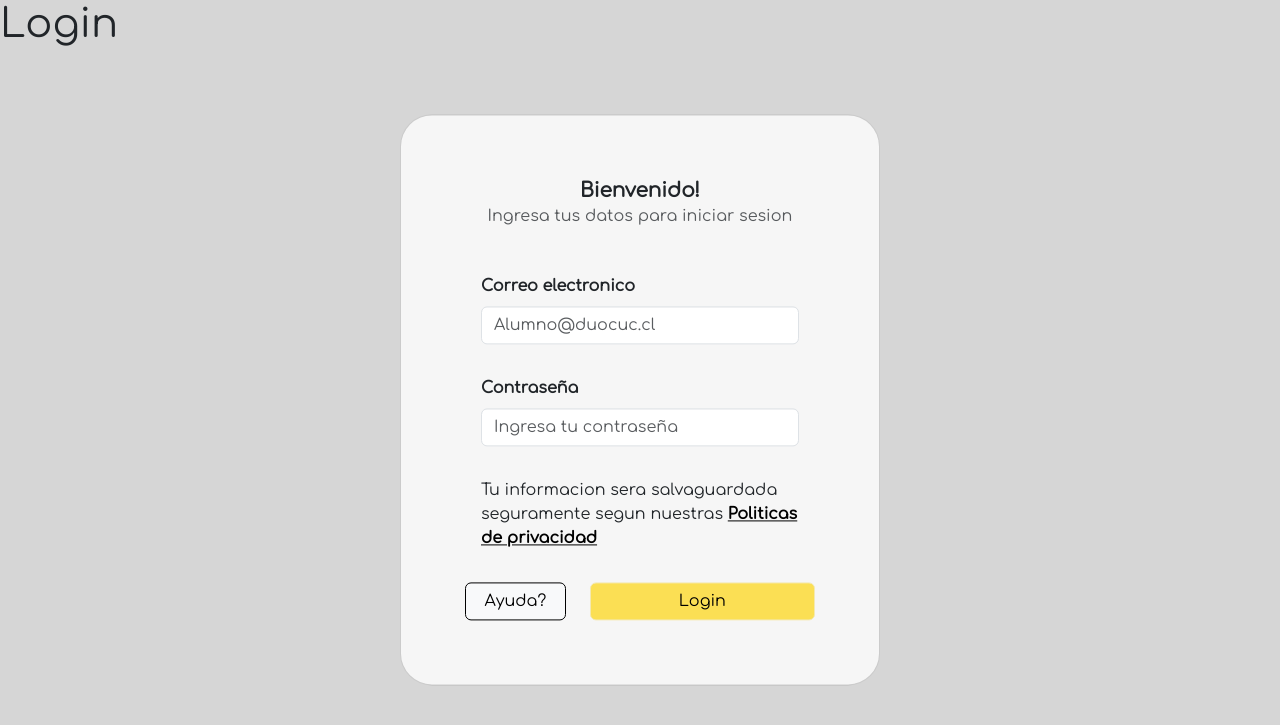
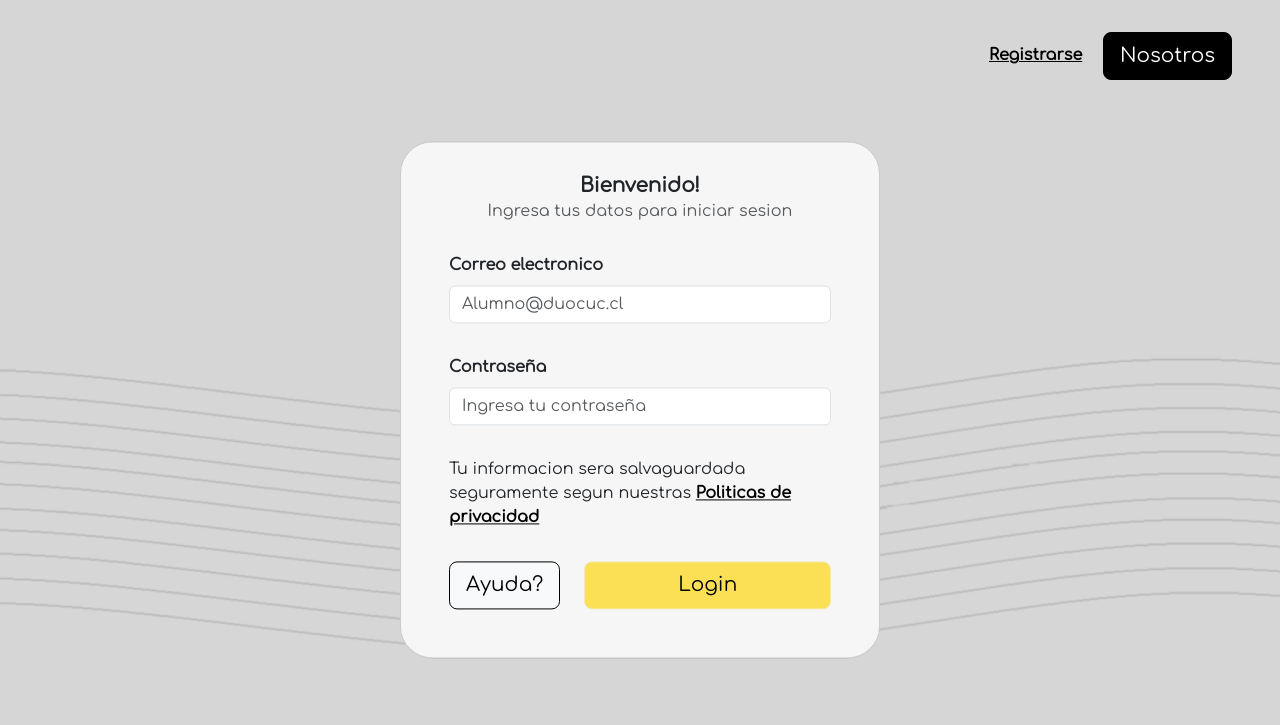
Before and after one commit to kevesc16/Clases-Ya, a Django app: page / in a window 1280 px wide. Shown: the top 725 px of the page. Run offline with Django 4.2, Linux system fonts and the light colour scheme.

Commit message:
avanzando login

```diff
--- a/Sitio/static/css/login.css
+++ b/Sitio/static/css/login.css
@@ -1,5 +1,7 @@
 body {
-    background: #d6d6d6;
+    background-image: url("/static/img/loginBackground.png");
+    background-position: 50% 12%;
+
 }
 
 .customCard{
@@ -8,7 +10,7 @@ body {
     top: 50%;
     left: 50%;
     transform: translate(-50%, -50%);
-    padding: 4rem;
+    padding: 2rem;
     border-radius: 2rem;
 }
 
@@ -20,7 +22,7 @@ body {
 
 .customSubtitle {
     text-align: center;
-    margin-bottom: 2rem;
+    margin-bottom: 1rem;
 }
 
 .customInput {
@@ -48,3 +50,22 @@ body {
     background-color: #fbdf54;
     border-color: #f4e9b2;
 }
+
+.botonTop {
+    background-color: black;
+    border-color: black;
+}
+
+.contenedorTop {
+    margin-top: 2rem;
+    margin-right: 3rem;
+    position: absolute;
+    top: 0;
+    right: 0;
+}
+
+.vinculoRegistro {
+    color: black;
+    font-weight: bold;
+    margin-right: 1rem;
+}
--- a/Sitio/templates/login.html
+++ b/Sitio/templates/login.html
@@ -3,13 +3,15 @@
 
 {% block head %}
   <title>Login</title>
-
   <link href="https://cdn.jsdelivr.net/npm/bootstrap@5.3.2/dist/css/bootstrap.min.css" rel="stylesheet" integrity="sha384-T3c6CoIi6uLrA9TneNEoa7RxnatzjcDSCmG1MXxSR1GAsXEV/Dwwykc2MPK8M2HN" crossorigin="anonymous" />
   <link rel="stylesheet" href="{% static '/css/login.css' %}" />
 {% endblock %}
 
 {% block body %}
-  <h1>Login</h1>
+  <div class="contenedorTop">
+    <a href="" class="vinculoRegistro no-underline">Registrarse</a>
+    <button type="button" class="btn btn-secondary btn-lg botonTop">Nosotros</button>
+  </div>
 
   <div class="card customCard" style="width: 30rem;">
     <h5 class="card-title customTitle">Bienvenido!</h5>
@@ -29,7 +31,7 @@
         <input type="password" class="form-control" id="inputPassword" placeholder="Ingresa tu contraseña" />
       </div>
 
-      <div="politicasCustom">
+      <div class="politicasCustom">
         <p>
           Tu informacion sera salvaguardada seguramente segun nuestras
           <a href="" class="hiperVinculoCustom">Politicas de privacidad</a>
@@ -38,15 +40,14 @@
 
       <div class="row">
         <div class="col-4 d-grid">
-          <button type="button" class="btn btn-light botonCustomAyuda">Ayuda?</button>
+          <button type="button" class="btn btn-light btn-lg botonCustomAyuda">Ayuda?</button>
         </div>
         <div class="col-8 d-grid">
-          <button type="button" class="btn btn-warning botonCustomLogin">Login</button>
+          <button type="button" class="btn btn-warning btn-lg botonCustomLogin">Login</button>
         </div>
       </div>
     </div>
   </div>
-
   <script src="https://cdn.jsdelivr.net/npm/@popperjs/core@2.11.8/dist/umd/popper.min.js" integrity="sha384-I7E8VVD/ismYTF4hNIPjVp/Zjvgyol6VFvRkX/vR+Vc4jQkC+hVqc2pM8ODewa9r" crossorigin="anonymous"></script>
   <script src="https://cdn.jsdelivr.net/npm/bootstrap@5.3.2/dist/js/bootstrap.min.js" integrity="sha384-BBtl+eGJRgqQAUMxJ7pMwbEyER4l1g+O15P+16Ep7Q9Q+zqX6gSbd85u4mG4QzX+" crossorigin="anonymous"></script>
 {% endblock %}
```
Also changed, not shown: Sitio/static/img/loginBackground.png (added).
